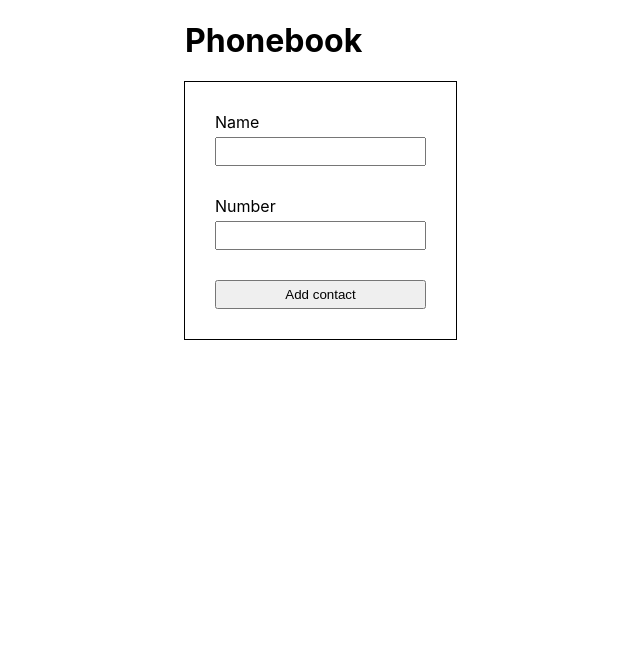
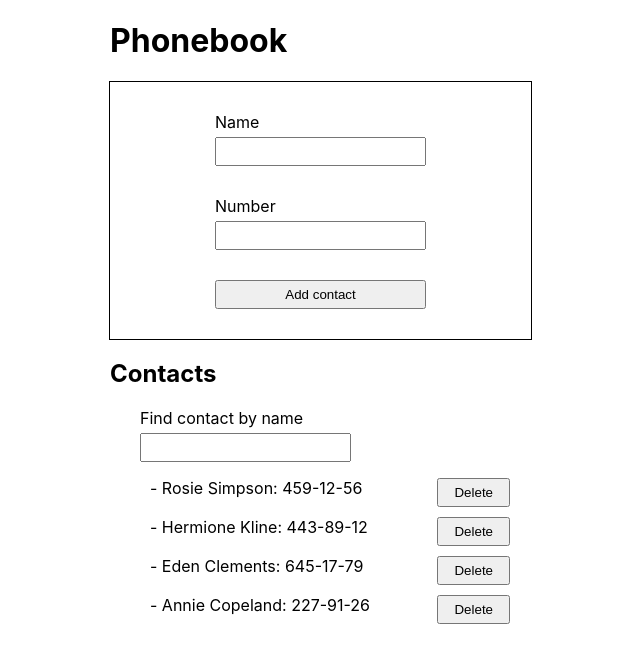
Before and after one commit to TetianaBron/goit-react-hw-02-phonebook, a React (Create React App) app: page / in a window 1280 px wide. Shown: the top 662 px of the page, without its empty margins (330-970 px from the left). Built offline with nearby package versions, Linux system fonts and the light colour scheme.

Commit message:
Added propTypes

```diff
--- a/src/App.js
+++ b/src/App.js
@@ -14,7 +14,12 @@ export default class App extends Component {
     static defaultProps = {};
 
     state = {
-        contacts: [],
+        contacts: [
+            {id: 'id-1', name: 'Rosie Simpson', number: '459-12-56'},
+            {id: 'id-2', name: 'Hermione Kline', number: '443-89-12'},
+            {id: 'id-3', name: 'Eden Clements', number: '645-17-79'},
+            {id: 'id-4', name: 'Annie Copeland', number: '227-91-26'},
+        ],
         filter: ''
     };
 
@@ -58,7 +63,6 @@ export default class App extends Component {
     render() {
         const { contacts, filter } = this.state;
         const visibleContacts = this.getVisibleContacts();
-
         return (
             <Layout>
                 <h1>Phonebook</h1>
--- a/src/Components/ContactForm/ContactForm.css
+++ b/src/Components/ContactForm/ContactForm.css
@@ -2,7 +2,7 @@
   display: inline-flex;
   flex-direction: column;
   outline: 1px solid black;
-  padding: 30px;
+  padding: 30px 105px;
 }
 
 .Label {
--- a/src/Components/ContactForm/ContactForm.js
+++ b/src/Components/ContactForm/ContactForm.js
@@ -1,4 +1,5 @@
 import React, { Component } from 'react';
+import PropTypes from 'prop-types';
 import './ContactForm.css';
 
 export default class ContactForm extends Component {
@@ -8,6 +9,7 @@ export default class ContactForm extends Component {
     };
 
     static propTypes = {
+        onAddContact: PropTypes.func,
     };
 
     static defaultProps = {};
@@ -22,20 +24,28 @@ export default class ContactForm extends Component {
     handleSubmit = e => {
         const { name, number } = this.state;
         e.preventDefault();
+
+        if (name === '' || number === '') {
+            alert('Enter the data.');
+        } else {
             this.props.onAddContact(name, number);
             this.setState({
                 name: '',
                 number: ''
             });
+        }
     };
 
     render() {
         const { name, number } = this.state;
-
         return (
             <div>
-                <form className="Form" onSubmit={this.handleSubmit} >
-                    <label htmlFor="name" className="Label">Name</label>
+                <form
+                    className="Form"
+                    onSubmit={this.handleSubmit} >
+                    <label
+                        htmlFor="name"
+                        className="Label">Name</label>
                 <input
                     type="text"
                     value={name}
@@ -45,9 +55,11 @@ export default class ContactForm extends Component {
                     name="name"
                     />
 
-                 <label htmlFor="number" className="Label">Number</label>
+                    <label
+                        htmlFor="number"
+                        className="Label">Number</label>
                 <input
-                    type="text"
+                    type="number"
                     value={number}
                     id="number"
                     className="Input"
--- a/src/Components/ContactList/ContactList.js
+++ b/src/Components/ContactList/ContactList.js
@@ -1,4 +1,5 @@
 import './ContactList.css';
+import PropTypes from 'prop-types';
 
 
 const ContactList = ({ contacts, onRemoveContact }) => (
@@ -21,4 +22,9 @@ const ContactList = ({ contacts, onRemoveContact }) => (
     </div>
 );
 
+ContactList.propTypes = {
+  onRemoveContact: PropTypes.func,
+  contacts: PropTypes.arrayOf(PropTypes.object),
+};
+
 export default ContactList;
--- a/src/Components/Filter/Filter.js
+++ b/src/Components/Filter/Filter.js
@@ -1,4 +1,5 @@
 import './Filter.css';
+import PropTypes from 'prop-types';
 
 const Filter = ({value, onChangeFilter}) => (
     <div className="FindForm">
@@ -16,4 +17,9 @@ const Filter = ({value, onChangeFilter}) => (
 </div>
 )
 
+Filter.propTypes = {
+  value: PropTypes.string,
+  onChangeFilter: PropTypes.func
+};
+
 export default Filter;
--- a/src/Components/Layout/Layout.css
+++ b/src/Components/Layout/Layout.css
@@ -1,5 +1,5 @@
 .Layout {
-  max-width: 250px;
+  max-width: 400px;
   margin-left: auto;
   margin-right: auto;
   padding-left: 12px;
```
